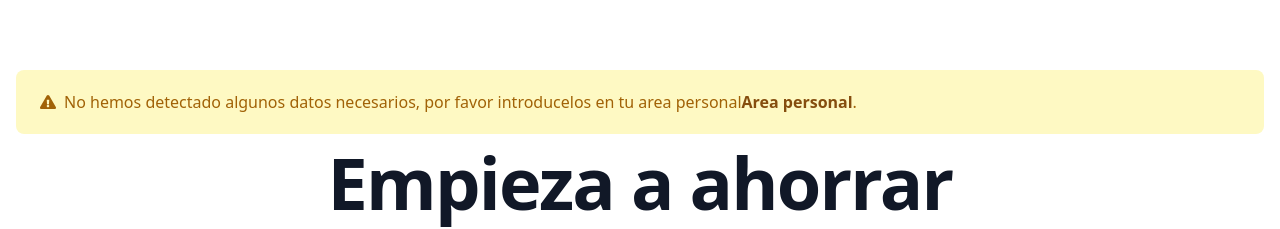
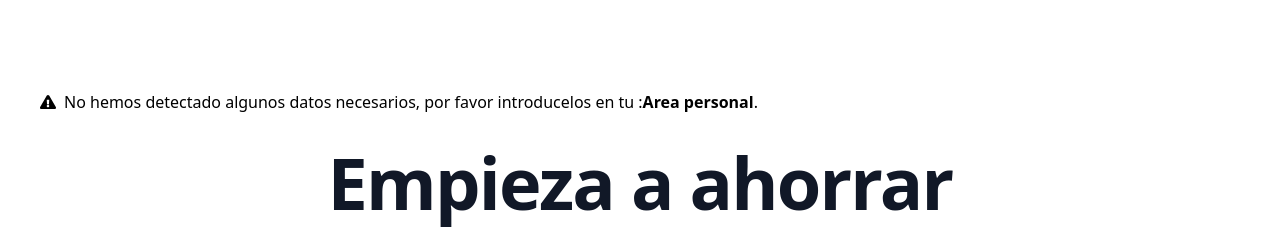
Before and after one commit to oOBoniOo/BeSparing, a Next.js app in the folder packages/front/: page / in a window 1280 px wide. Shown: the part 122-351 px from the top of the page. Built offline with nearby package versions, Linux system fonts and the light colour scheme; no server answers.

Commit message:
landing restructurada, nuevos componentes, tarjeta datos vehiculo modificada, formulario en tarjeta OK

```diff
--- a/packages/front/components/Landing.tsx
+++ b/packages/front/components/Landing.tsx
@@ -1,69 +1,10 @@
-import React, { useEffect } from 'react';
+import React from 'react';
 import Image from 'next/image';
+
 import piggy from '../public/piggy.png';
 import { useUser } from '@auth0/nextjs-auth0';
-import { RootStateOrAny, useDispatch, useSelector } from 'react-redux';
-import { getUserData } from '../lib/redux/userAtcions';
-
-const Alert = ({ message }) => {
-  const { user, error, isLoading } = useUser();
-
-  if (isLoading) return <div>Loading...</div>;
-  if (error) return <div>{error.message}</div>;
-
-  const { carbData } = useSelector((state) => state);
-  console.log('VARIABLE COBNSUMO', carbData);
-  const { capacidad } = carbData;
-  return (
-    <>
-      {capacidad < 0.1 ? (
-        <div
-          className='inline-flex items-center w-full px-6 py-5 mb-3 text-base text-yellow-700 bg-yellow-100 rounded-lg'
-          role='alert'>
-          <svg
-            aria-hidden='true'
-            focusable='false'
-            data-prefix='fas'
-            data-icon='exclamation-triangle'
-            className='w-4 h-4 mr-2 fill-current'
-            role='img'
-            xmlns='http://www.w3.org/2000/svg'
-            viewBox='0 0 576 512'>
-            <path
-              fill='currentColor'
-              d='M569.517 440.013C587.975 472.007 564.806 512 527.94 512H48.054c-36.937 0-59.999-40.055-41.577-71.987L246.423 23.985c18.467-32.009 64.72-31.951 83.154 0l239.94 416.028zM288 354c-25.405 0-46 20.595-46 46s20.595 46 46 46 46-20.595 46-46-20.595-46-46-46zm-43.673-165.346l7.418 136c.347 6.364 5.609 11.346 11.982 11.346h48.546c6.373 0 11.635-4.982 11.982-11.346l7.418-136c.375-6.874-5.098-12.654-11.982-12.654h-63.383c-6.884 0-12.356 5.78-11.981 12.654z'></path>
-          </svg>
-          {message}
-          <a href='/userinfo' className='font-bold text-yellow-800'>
-            Area personal
-          </a>
-          .
-        </div>
-      ) : (
-        <p />
-      )}
-    </>
-  );
-};
-
-const CheckUser = () => {
-  const { user, error, isLoading } = useUser();
-
-  if (isLoading) return <div>Loading...</div>;
-  if (error) return <div>{error.message}</div>;
-  const dispatch = useDispatch();
-  const { _id, carbData } = useSelector((state) => state);
-  const checkUs = async (email) => {
-    dispatch(getUserData(email));
-  };
-  useEffect(() => {
-    if (user && !_id) {
-      checkUs(user.email);
-    }
-  }, []);
-
-  return <></>;
-};
+import { Alert } from './utils/Alert';
+import { CheckUser } from './utils/CheckUser';
 
 const ContentButton = () => {
   const { user, error, isLoading } = useUser();
@@ -102,7 +43,11 @@ const ContentButton = () => {
 
 const Landing = () => (
   <div className='container max-w-lg px-4 py-32 mx-auto text-left md:max-w-none md:text-center'>
-    <Alert message='No hemos detectado algunos datos necesarios, por favor introducelos en tu area personal' />
+    <Alert
+      message='No hemos detectado algunos datos necesarios, por favor introducelos en tu  :'
+      color='yellow'
+      icono='exclamation-triangle'
+    />
     <h1 className='text-5xl font-extrabold leading-10 tracking-tight text-left text-gray-900 md:text-center sm:leading-none md:text-6xl lg:text-7xl'>
       <span className='inline md:block'>Empieza a ahorrar</span>{' '}
       <span className='relative mt-2 text-transparent bg-clip-text bg-gradient-to-br from-rose-200 to-rose-400 md:inline-block'>
--- a/packages/front/components/carSelector/TarjetaCar.tsx
+++ b/packages/front/components/carSelector/TarjetaCar.tsx
@@ -1,15 +1,12 @@
-import React from 'react';
+import React, { useState } from 'react';
 import PropTypes from 'prop-types';
 import { UpdateCar } from '../forms/UpdateCar';
 
 export const TarjetaCar = ({ state }) => {
+  const [needUpdate, setNeedUpdate] = useState(false);
   const updateCarData = () => {
     console.log('APRETEISION THE BUTTONESION');
-    return (
-      <div>
-        <UpdateCar />
-      </div>
-    );
+    setNeedUpdate(true);
   };
   const updateUserData = () => {};
   return (
@@ -37,6 +34,7 @@ export const TarjetaCar = ({ state }) => {
           onClick={() => {
             updateCarData();
           }}>
+          {needUpdate && <UpdateCar />}
           Datos incorrectos
         </button>
       </div>
--- a/packages/front/components/forms/UpdateCar.tsx
+++ b/packages/front/components/forms/UpdateCar.tsx
@@ -4,10 +4,7 @@ export const UpdateCar = () => {
   return (
     <div className='flex justify-center'>
       <div className='block max-w-md p-6 bg-white rounded-lg shadow-lg'>
-        <h3>
-          No hemos encontrado informacion para este vehiculo, por favor introduce los datos
-          manualmente
-        </h3>
+        <h3>Datos incorrectos o inexistentes, Introduce nuevos datos</h3>
         <form>
           <div className='grid grid-cols-2 gap-4'>
             <div className='mb-6 form-group'>
--- /dev/null
+++ b/packages/front/components/utils/Alert.tsx
@@ -0,0 +1,58 @@
+import React from 'react';
+import { useSelector } from 'react-redux';
+import Link from 'next/link';
+import { useUser } from '@auth0/nextjs-auth0';
+import PropTypes from 'prop-types';
+
+export const Alert = ({ message, color, icono }) => {
+  const { user, error, isLoading } = useUser();
+
+  if (isLoading) return <div>Loading...</div>;
+  if (error) return <div>{error.message}</div>;
+
+  const { carbData } = useSelector((state) => state);
+  console.log('VARIABLE COBNSUMO', carbData);
+  const { capacidad } = carbData;
+  return (
+    <>
+      {capacidad == 0 ? (
+        <div
+          className={`inline-flex items-center w-full px-6 py-5 mb-3 text-base text-${color}-700 bg-${color}-100 rounded-lg`}
+          role='alert'>
+          <svg
+            aria-hidden='true'
+            focusable='false'
+            data-prefix='fas'
+            data-icon={icono}
+            className='w-4 h-4 mr-2 fill-current'
+            role='img'
+            xmlns='http://www.w3.org/2000/svg'
+            viewBox='0 0 576 512'>
+            <path
+              fill='currentColor'
+              d='M569.517 440.013C587.975 472.007 564.806 512 527.94 512H48.054c-36.937 0-59.999-40.055-41.577-71.987L246.423 23.985c18.467-32.009 64.72-31.951 83.154 0l239.94 416.028zM288 354c-25.405 0-46 20.595-46 46s20.595 46 46 46 46-20.595 46-46-20.595-46-46-46zm-43.673-165.346l7.418 136c.347 6.364 5.609 11.346 11.982 11.346h48.546c6.373 0 11.635-4.982 11.982-11.346l7.418-136c.375-6.874-5.098-12.654-11.982-12.654h-63.383c-6.884 0-12.356 5.78-11.981 12.654z'></path>
+          </svg>
+          {message}
+          {'   '}
+          <Link href='/userinfo'>
+            <p className={`font-bold text-${color}-800 cursor-pointer`}>Area personal</p>
+          </Link>
+          .
+        </div>
+      ) : (
+        <p />
+      )}
+    </>
+  );
+};
+
+Alert.propTypes = {
+  message: PropTypes.string,
+  color: PropTypes.string,
+  icono: PropTypes.string,
+};
+Alert.defaultProps = {
+  message: '',
+  color: '',
+  icono: '',
+};
--- /dev/null
+++ b/packages/front/components/utils/CheckUser.tsx
@@ -0,0 +1,23 @@
+import React, { useEffect } from 'react';
+import { useUser } from '@auth0/nextjs-auth0';
+import { useDispatch, useSelector } from 'react-redux';
+import { getUserData } from '../../lib/redux/userAtcions';
+
+export const CheckUser = () => {
+  const { user, error, isLoading } = useUser();
+
+  if (isLoading) return <div>Loading...</div>;
+  if (error) return <div>{error.message}</div>;
+  const dispatch = useDispatch();
+  const { _id, carbData } = useSelector((state) => state);
+  const checkUs = async (email) => {
+    dispatch(getUserData(email));
+  };
+  useEffect(() => {
+    if (user && !_id) {
+      checkUs(user.email);
+    }
+  }, []);
+
+  return <></>;
+};
--- a/packages/front/pages/gasolina.tsx
+++ b/packages/front/pages/gasolina.tsx
@@ -52,7 +52,7 @@ const Gasolina = () => {
       </>
     );
   } else {
-    return <h1></h1>;
+    return <h1>Logeate please</h1>;
   }
 };
 
```
Also changed, not shown: packages/front/public/piggy150.png (added), packages/front/public/piggy_gas_mini.png (added).
